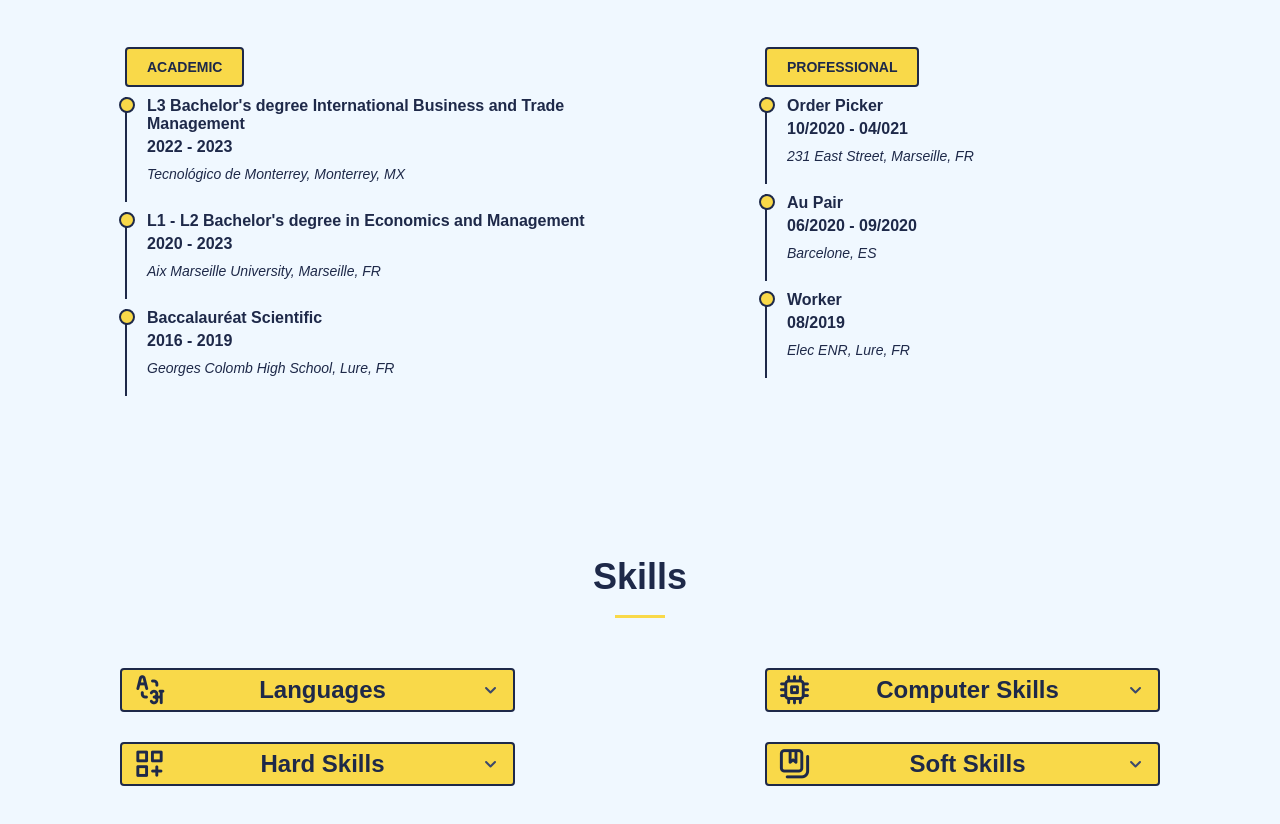
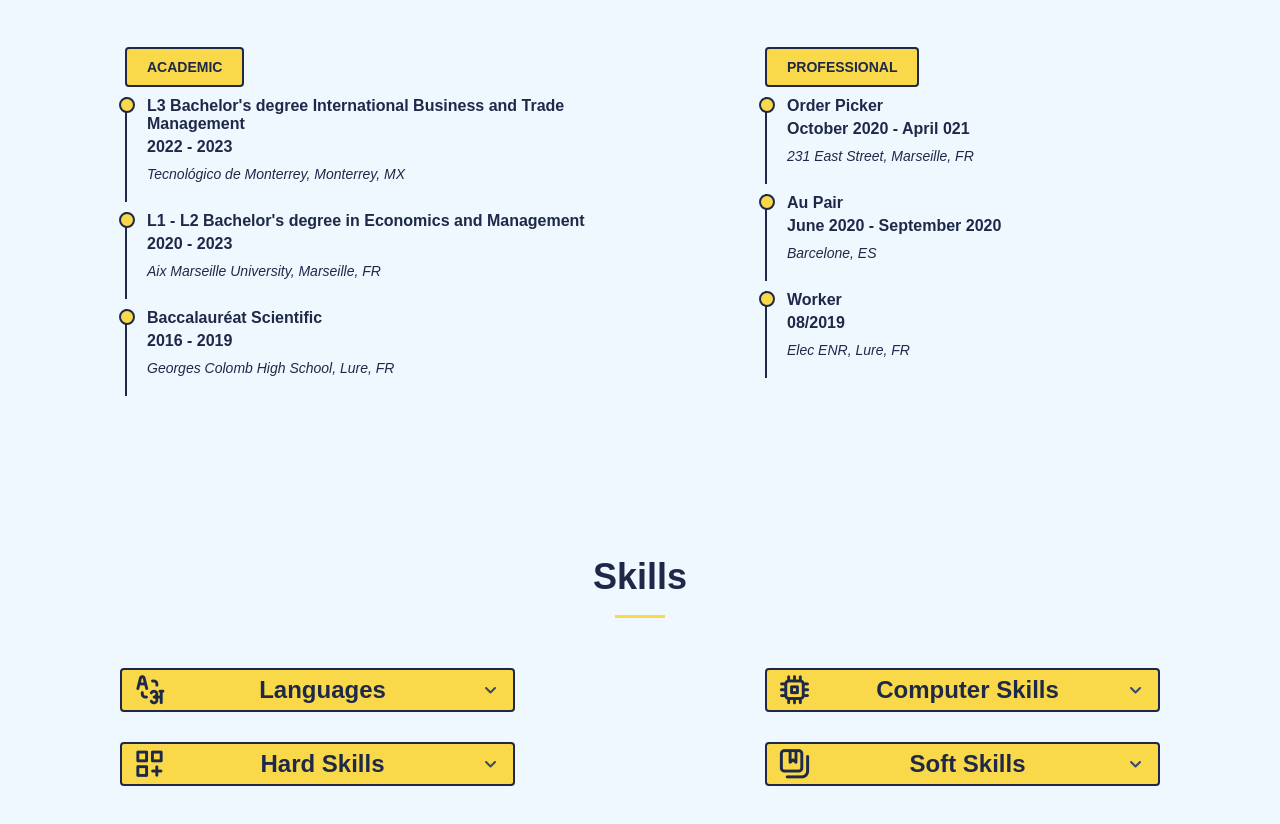
Before and after one commit to BarnabeDanielou/test, a plain HTML site: page index-en.html in a window 1280 px wide. Shown: the part 1653-2477 px from the top of the page. Drawn offline with nearby package versions, Linux system fonts and the light colour scheme.

Commit message:
Update index-en.html

```diff
--- a/index-en.html
+++ b/index-en.html
@@ -156,12 +156,12 @@
             <h3 class="resume-title">Professional</h3>
             <div class="resume-item">
               <h4>Order Picker</h4>
-              <h5>10/2020 - 04/021</h5>
+              <h5>October 2020 - April 021</h5>
               <p><em>231 East Street, Marseille, FR</em></p>
             </div>
             <div class="resume-item">
               <h4>Au Pair</h4>
-              <h5>06/2020 - 09/2020</h5>
+              <h5>June 2020 -  September 2020</h5>
               <p><em>Barcelone, ES</em></p>
             </div>
             <div class="resume-item">
```
